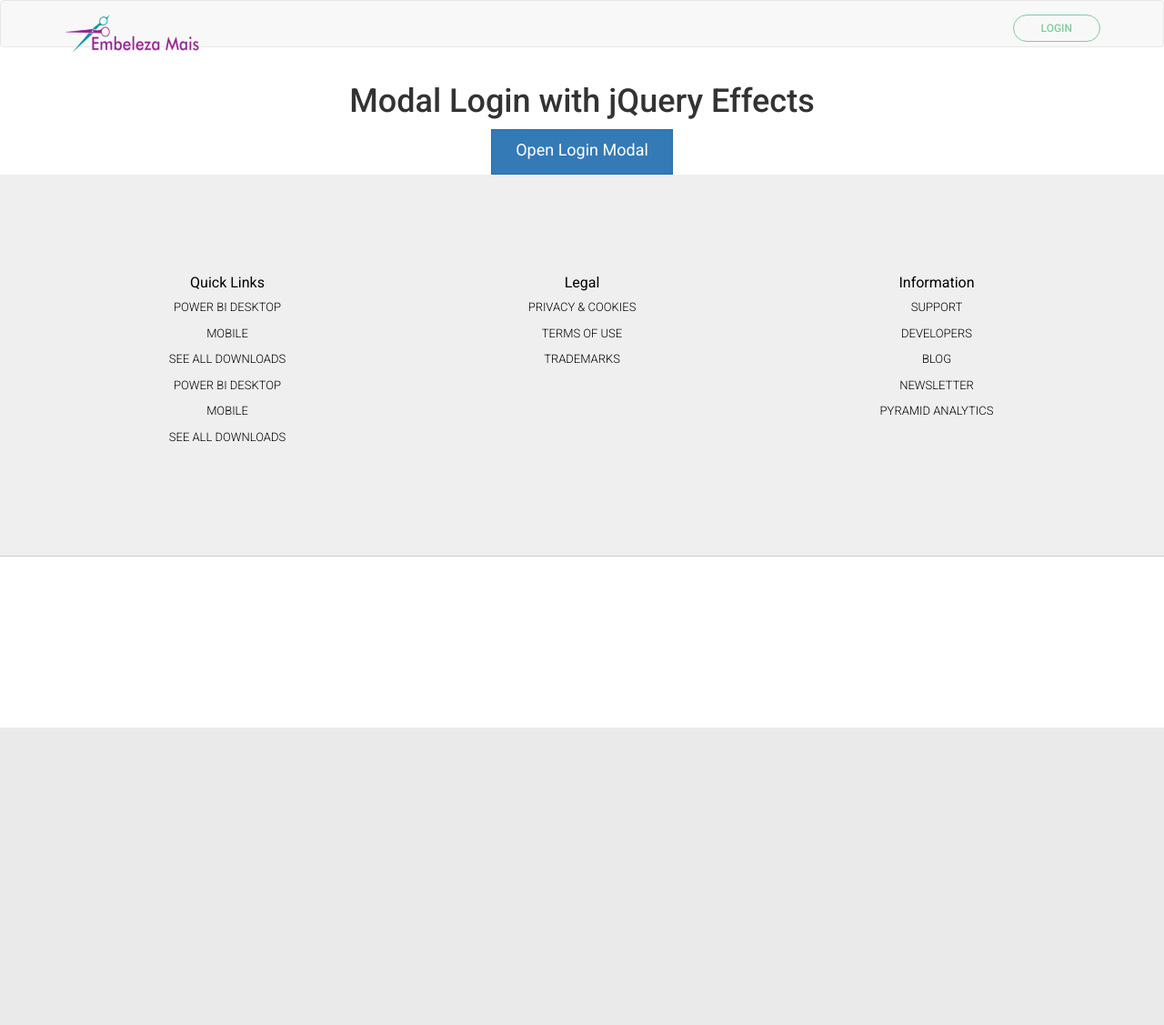
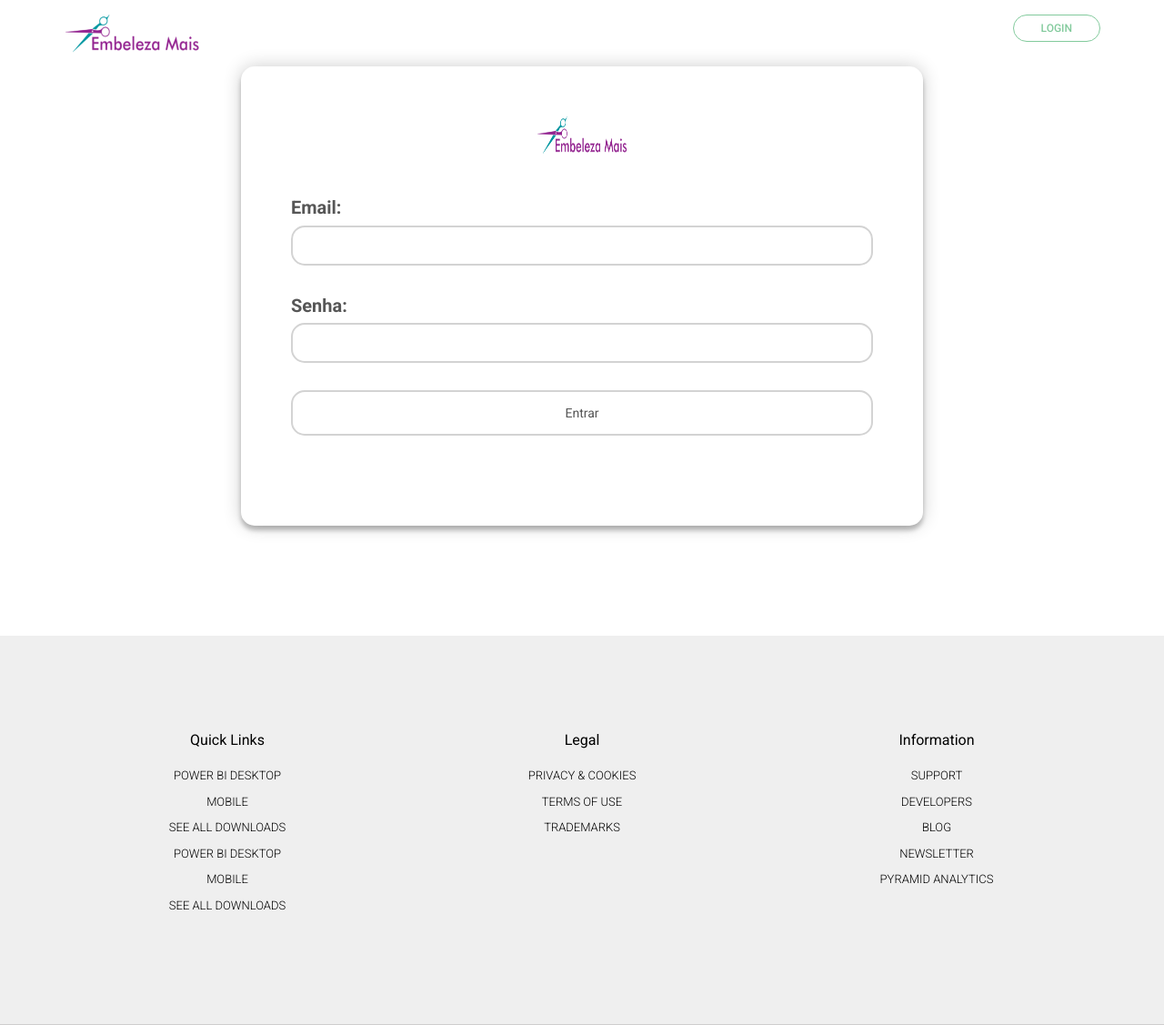
Before and after one commit to Software-Design-2017/EmbelezaMais, a Django app: page /user/login_client/ in a window 1280 px wide. Shown: the whole page at 91% size. Before the commit the page ends 800 px from the top, so only its background shows below. Run offline with Django 3.2, Linux system fonts and the light colour scheme; some libraries are stand-ins or nearby versions.

Commit message:
#15 - Changing login template page.

```diff
--- a/EmbelezaMais/static/landing/assets/css/login.css
+++ b/EmbelezaMais/static/landing/assets/css/login.css
@@ -1,147 +1,186 @@
-/* #####################################################################
-   #
-   #   Project       : Modal Login with jQuery Effects
-   #   Author        : Rodrigo Amarante (rodrigockamarante)
-   #   Version       : 1.0
-   #   Created       : 07/28/2015
-   #   Last Change   : 08/02/2015
-   #
-   ##################################################################### */
-
-@import url(http://fonts.googleapis.com/css?family=Roboto);
-
-* {
-    font-family: 'Roboto', sans-serif;
+/* Text Boxes Addition Template */
+@import url(https://fonts.googleapis.com/css?family=Roboto:300);
+#center-image {
+    width:100px;
+    height:100px;
+    position:absolute;
+    left:50%;
+    margin-top:0px;
+    margin-left:-50px;
 }
 
-#login-modal .modal-dialog {
-    width: 350px;
+.recovery-password {
+  width: 360px;
+  padding: 8% 0 0;
+  margin: auto;
 }
 
-#login-modal input[type=text], input[type=password] {
-	margin-top: 10px;
+.link{
+  position: bottom;
+  font-size: 15px;
+  text-align: center;
 }
 
-#div-login-msg,
-#div-lost-msg,
-#div-register-msg {
-    border: 1px solid #dadfe1;
-    height: 30px;
-    line-height: 28px;
-    transition: all ease-in-out 500ms;
+.form {
+  position: relative;
+  z-index: 1;
+  background: #FFFFFF;
+  max-width: 750px;
+  margin: 0 auto 100px;
+  padding: 45px;
+  text-align: relative;
+  font-size: 20px;
+  box-shadow: 0 0 20px 0 rgba(0, 0, 0, 0.2), 0 5px 5px 0 rgba(0, 0, 0, 0.24);
+  border-color:#FFFFFF;
+ border-style: solid;
+ border-width: 10px;
+ border-radius: 15px;
+ -moz-border-radius: 15px;
+ -webkit-border-radius: 15px;
 }
 
-#div-login-msg.success,
-#div-lost-msg.success,
-#div-register-msg.success {
-    border: 1px solid #68c3a3;
-    background-color: #c8f7c5;
+.form input {
+  font-family: "Roboto", sans-serif;
+  outline: 0;
+  background: #FFFFFF;
+  width: 100%;
+  border: 0;
+  margin: 0 0 15px;
+  padding: 10px;
+  box-sizing: border-box;
+  font-size: 14px;
+  border-color:#D3D3D3;
+  border-style: solid;
+  border-width: 2px;
+  border-radius: 10px;
+  -moz-border-radius: 15px;
+  -webkit-border-radius: 15px;
 }
 
-#div-login-msg.error,
-#div-lost-msg.error,
-#div-register-msg.error {
-    border: 1px solid #eb575b;
-    background-color: #ffcad1;
+.form button {
+  font-family: "Roboto", sans-serif;
+  text-transform: uppercase;
+  outline: 0;
+  background: #A6FF9A;
+  width: 30%;
+  border: 0;
+  padding: 10px;
+  color: #000000;
+  font-size: 14px;
+  -webkit-transition: all 0.3 ease;
+  transition: all 0.3 ease;
+  cursor: pointer;
+  border-color:#3CB371;
+  border-style: solid;
+  border-width: 2px;
+  border-radius: 15px;
+  -moz-border-radius: 15px;
+  -webkit-border-radius: 15px;
 }
 
-#icon-login-msg,
-#icon-lost-msg,
-#icon-register-msg {
-    width: 30px;
-    float: left;
-    line-height: 28px;
-    text-align: center;
-    background-color: #dadfe1;
-    margin-right: 5px;
-    transition: all ease-in-out 500ms;
+.form button:hover,.form button:active,.form button:focus {
+  background: #5cb85c ;
 }
 
-#icon-login-msg.success,
-#icon-lost-msg.success,
-#icon-register-msg.success {
-    background-color: #68c3a3 !important;
+/* set border roundness */
+ border-radius: 15px;
+ -moz-border-radius: 15px;
+ -webkit-border-radius: 15px;
 }
 
-#icon-login-msg.error,
-#icon-lost-msg.error,
-#icon-register-msg.error {
-    background-color: #eb575b !important;
+.container .info h1 {
+  margin: 0 0 15px;
+  padding: 0;
+  font-size: 36px;
+  font-weight: 300;
+  color: #000000;
+  border-color: black;
+ border-style: solid;
+ border-width: 10px;
+
+ /* set border roundness */
+ border-radius: 15px;
+ -moz-border-radius: 15px;
+ -webkit-border-radius: 15px;
 }
 
-#img_logo {
-    max-height: 100px;
-    max-width: 100px;
+.container .info span {
+  color: #4d4d4d;
+  font-size: 12px;
+  border-color: black;
+ border-style: solid;
+ border-width: 10px;
+
+ /* set border roundness */
+ border-radius: 15px;
+ -moz-border-radius: 15px;
+ -webkit-border-radius: 15px;
 }
 
-/* #########################################
-   #    override the bootstrap configs     #
-   ######################################### */
+.container .info span a {
+  color: #000000;
+  text-decoration: none;
+  border-color: black;
+ border-style: solid;
+ border-width: 10px;
 
-.modal-backdrop.in {
-    filter: alpha(opacity=50);
-    opacity: .8;
+ /* set border roundness */
+ border-radius: 15px;
+ -moz-border-radius: 15px;
+ -webkit-border-radius: 15px;
 }
 
-.modal-content {
-    background-color: #ececec;
-    border: 1px solid #bdc3c7;
-    border-radius: 0px;
-    outline: 0;
+.container .info span .fa {
+  color: #EF3B3A;
 }
 
-.modal-header {
-    min-height: 16.43px;
-    padding: 15px 15px 15px 15px;
-    border-bottom: 0px;
+body {
+  background: #FFFFFF; /* fallback for old browsers */
+  font-family: "Roboto", sans-serif;
+  -webkit-font-smoothing: antialiased;
+  -moz-osx-font-smoothing: grayscale;
 }
 
-.modal-body {
-    position: relative;
-    padding: 5px 15px 5px 15px;
+.imageBackground {
+    color: #000000;
 }
 
-.modal-footer {
-    padding: 15px 15px 15px 15px;
-    text-align: left;
-    border-top: 0px;
+.form .message {
+  margin: 15px 0 0;
+  color: #b3b3b3;
+  font-size: 12px;
 }
 
-.checkbox {
-    margin-bottom: 0px;
+.form .message a {
+  color: #000000;
+  text-decoration: none;
 }
 
-.btn {
-    border-radius: 0px;
+.container:before, .container:after {
+  content: "";
+  display: block;
+  clear: both;
 }
 
-.btn:focus,
-.btn:active:focus,
-.btn.active:focus,
-.btn.focus,
-.btn:active.focus,
-.btn.active.focus {
-    outline: none;
-}
-
-.btn-lg, .btn-group-lg>.btn {
-    border-radius: 0px;
-}
-
-.btn-link {
-    padding: 5px 10px 0px 0px;
-    color: #95a5a6;
-}
-
-.btn-link:hover, .btn-link:focus {
-    color: #2c3e50;
-    text-decoration: none;
-}
-
-.glyphicon {
-    top: 0px;
+.container .info {
+  margin: 50px auto;
+  text-align: center;
+  border-color: black;
+ border-style: solid;
+ border-width: 10px;
 }
 
 .form-control {
-  border-radius: 0px;
+    font-size: 14px;
+    line-height: 1.571429;
+    display: block;
+    width: 100%;
+    padding: .429rem .929rem;
+    color: #757575;
+    border: 1px solid #e0e0e0;
+    border-radius: .215rem;
+    background-color: #FFFFFF;
+    background-image: none;
+    -webkit-background-clip: padding-box;
+    background-clip: padding-box;
 }
--- a/EmbelezaMais/templates/landing/head.html
+++ b/EmbelezaMais/templates/landing/head.html
@@ -23,13 +23,15 @@
 <!--Theme custom css -->
 <link rel="stylesheet" href="{% static "landing/assets/css/style.css" %}" />
 <link rel="stylesheet" href="{% static "landing/assets/css/search.css" %}" />
+<link rel="stylesheet" href="{% static "landing/assets/css/login.css" %}" />
+
 
 <!-- <link rel="stylesheet" href="assets/login/css/style.css"> -->
 
 <!--Theme Responsive css-->
 <link rel="stylesheet" href="{% static "landing/assets/css/responsive.css" %}" />
 
-<script src= {% static "landing/assets/js/vendor/modernizr-2.8.3-respond-1.4.2.min.js" %}></script>
+<script src= "{% static "landing/assets/js/vendor/modernizr-2.8.3-respond-1.4.2.min.js" %}"></script>
 
 <script src='http://cdnjs.cloudflare.com/ajax/libs/jquery/2.1.3/jquery.min.js'></script>
 
--- a/EmbelezaMais/templates/landing/navigation_bar.html
+++ b/EmbelezaMais/templates/landing/navigation_bar.html
@@ -1,6 +1,6 @@
 {% load static %}
 
-<nav class="navbar navbar-default">
+<nav class="navbar navbar-default color-navbar">
     <div class="container">
         <!-- Brand and toggle get grouped for better mobile display -->
         <div class="navbar-header">
@@ -23,8 +23,30 @@
                 <li><a href="#price">PRICE</a></li>
                 <li><a href="#business">Business</a></li>
                 <li><a href="#contact">Contact</a></li> -->
-                <li class="login"><a href="/user/login_client/" data-toggle="modal" data-target="#login-modal">Login
-                </a></li>
+                 {% if user.is_authenticated %}
+
+                    <ul class="nav navbar-nav navbar-right">
+                        <li class="dropdown">
+                            <a href="#" class="dropdown-toggle" data-toggle="dropdown">
+                                <i class="fa fa-user"></i>
+                                    Oi {{ request.user.name }} !
+                                <b class="caret"></b>
+                            </a>
+                            <ul class="dropdown-menu">
+                                <li><a href="">Perfil</a></li>
+                                <li><a href="">Configurar Conta</a></li>
+                            </ul>
+                        </li>
+                        <li>
+                            <a href="{% url 'logout_view' %}"> Log out  <i class="fa fa-sign-out"></i></a>
+                        </li>
+                {% else %}
+
+                    <li class="login"><a href="{% url 'login_client' %}" >Login</a></li>
+
+                {% endif %}
+
+
             </ul>
 
         </div><!-- /.navbar-collapse -->
--- a/EmbelezaMais/user/templates/login_client.html
+++ b/EmbelezaMais/user/templates/login_client.html
@@ -2,124 +2,57 @@
 {% extends "landing/template.html" %} {% block content %} {% load staticfiles %} {% load static %}
 
 
-<head>
-     {% load static %}
-     {% csrf_token %}
-
-    <title>Client Login</title>
-    <link rel="stylesheet" href="{% static "landing/assets/css/bootstrap.min.css" %}">
-
-    <link rel="stylesheet" href="{% static " landing/assets/css/login.css" %}">
-</head>
-
 <body>
 
-<!-- BEGIN # BOOTSNIP INFO -->
-<div class="container">
-    <div class="row">
-        <h1 class="text-center">Modal Login with jQuery Effects</h1>
-        <p class="text-center"><a href="#" class="btn btn-primary btn-lg" role="button" data-toggle="modal" data-target="#login-modal">Open Login Modal</a></p>
-    </div>
-</div>
-<!-- END # BOOTSNIP INFO -->
+    <div class="container">
 
-<!-- BEGIN # MODAL LOGIN -->
-<div class="modal fade" id="login-modal" tabindex="-1" role="dialog" aria-labelledby="myModalLabel" aria-hidden="true" style="display: none;">
-    <div class="modal-dialog">
-        <div class="modal-content">
-            <div class="modal-header" align="center">
-                <img class="img-circle" id="img_logo" src="http://bootsnipp.com/img/logo.jpg">
-                <button type="button" class="close" data-dismiss="modal" aria-label="Close">
-						<span class="glyphicon glyphicon-remove" aria-hidden="true"></span>
-					</button>
-            </div>
+        <div class="row">
+            <div class="form">
+                <div id="center-image" >
+                     <a class="" href="#"><img src="{% static "landing/assets/images/logo.png" %}"  height="42" width="150" alt="Logo" /></a>
+                </div>
+                <br>
+                <br>
+                <br>
+                <div>
+                    {% if message is not None %}
+                        <div class="alert alert-warning">
+                            <strong>Ops!</strong> <p>{{ message }}</p>
+                            <p>Caso seja um estabelecimento se logue clicando: <a href="{% url 'login_view' %}" > aqui </a></p>
+                        </div>
 
-            <!-- Begin # DIV Form -->
-            <div id="div-forms">
+                    {% endif %}
 
-                <!-- Begin # Login Form -->
-                <form id="login-form">
-                    <div class="modal-body">
-                        <div id="div-login-msg">
-                            <div id="icon-login-msg" class="glyphicon glyphicon-chevron-right"></div>
-                            <span id="text-login-msg">Type your username and password.</span>
+                    <form style="text-align:left" method="post" action=".">
+                        {% csrf_token %}
+                        <div class="form-group">
+                            {% for error in form.email.errors %}
+                            <div class="alert alert-danger" role="alert">{{error}}</div>
+                            {% endfor %}
+                            <label for="{{ form.email.id_for_label }}">Email:</label> {{ form.email }}
                         </div>
-                        <input id="login_username" class="form-control" type="text" placeholder="Username (type ERROR for error effect)" required>
-                        <input id="login_password" class="form-control" type="password" placeholder="Password" required>
-                        <div class="checkbox">
-                            <label>
-                                    <input type="checkbox"> Remember me
-                                </label>
+
+                        <div class="form-group">
+                            {% for error in form.password.errors %}
+                            <div class="alert alert-danger" role="alert">{{error}}</div>
+                            {% endfor %}
+                            <label for="{{ form.password.id_for_label }}">Senha:</label> {{ form.password }}
                         </div>
-                    </div>
-                    <div class="modal-footer">
-                        <div>
-                            <button type="submit" class="btn btn-primary btn-lg btn-block">Login</button>
-                        </div>
-                        <div>
-                            <button id="login_lost_btn" type="button" class="btn btn-link">Lost Password?</button>
-                            <button id="login_register_btn" type="button" class="btn btn-link">Register</button>
-                        </div>
-                    </div>
-                </form>
-                <!-- End # Login Form -->
 
-                <!-- Begin | Lost Password Form -->
-                <form id="lost-form" style="display:none;">
-                    <div class="modal-body">
-                        <div id="div-lost-msg">
-                            <div id="icon-lost-msg" class="glyphicon glyphicon-chevron-right"></div>
-                            <span id="text-lost-msg">Type your e-mail.</span>
-                        </div>
-                        <input id="lost_email" class="form-control" type="text" placeholder="E-Mail (type ERROR for error effect)" required>
-                    </div>
-                    <div class="modal-footer">
-                        <div>
-                            <button type="submit" class="btn btn-primary btn-lg btn-block">Send</button>
-                        </div>
-                        <div>
-                            <button id="lost_login_btn" type="button" class="btn btn-link">Log In</button>
-                            <button id="lost_register_btn" type="button" class="btn btn-link">Register</button>
-                        </div>
-                    </div>
-                </form>
-                <!-- End | Lost Password Form -->
-
-                <!-- Begin | Register Form -->
-                <form id="register-form" style="display:none;">
-                    <div class="modal-body">
-                        <div id="div-register-msg">
-                            <div id="icon-register-msg" class="glyphicon glyphicon-chevron-right"></div>
-                            <span id="text-register-msg">Register an account.</span>
-                        </div>
-                        <input id="register_username" class="form-control" type="text" placeholder="Username (type ERROR for error effect)" required>
-                        <input id="register_email" class="form-control" type="text" placeholder="E-Mail" required>
-                        <input id="register_password" class="form-control" type="password" placeholder="Password" required>
-                    </div>
-                    <div class="modal-footer">
-                        <div>
-                            <button type="submit" class="btn btn-primary btn-lg btn-block">Register</button>
-                        </div>
-                        <div>
-                            <button id="register_login_btn" type="button" class="btn btn-link">Log In</button>
-                            <button id="register_lost_btn" type="button" class="btn btn-link">Lost Password?</button>
-                        </div>
-                    </div>
-                </form>
-                <!-- End | Register Form -->
+                        <input type="hidden" name="next" value="/" />
+                        <input class="btn btn-outline-success" type="submit" value="Entrar" />
+                    </form>
+                </div>
+                <br>
 
             </div>
-            <!-- End # DIV Form -->
-
         </div>
     </div>
-</div>
-<!-- END # MODAL LOGIN -->
 
-{% load static %}
-<script src="{% static " landing/assets/js/login.js " %}"></script>
+    <br>
 
 </body>
 
 
+
 {% endblock %}
```
